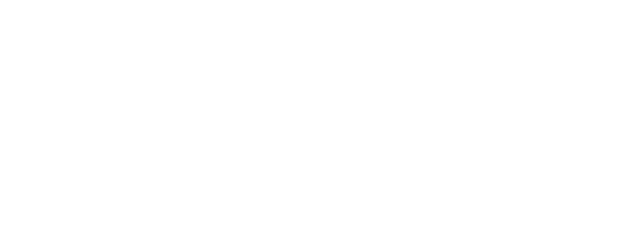
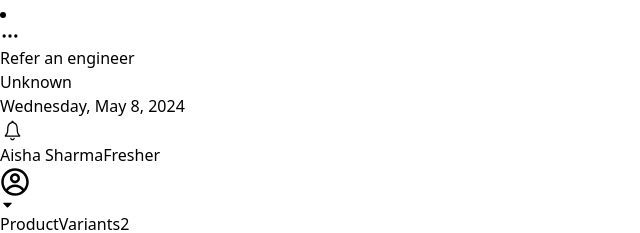
Before and after one commit to chgoutham199/webapp, a React (Vite) app: page /search/product-variants2 in a window 1280 px wide. Before the commit this address had no page. Shown: the part 734-967 px from the top of the page, without its empty margins (0-640 px from the left). Before the commit the page ends 800 px from the top, so only its background shows below. Built offline with nearby package versions, Linux system fonts and the light colour scheme.

Commit message:
create route for product variants 2

```diff
--- a/src/App.jsx
+++ b/src/App.jsx
@@ -3,6 +3,7 @@ import { BrowserRouter, Routes, Route } from "react-router-dom";
 import Forgotlayout from "./pages/forgotlayout";
 import ForgotEmail from "./pages/ForgotEmail";
 import ProductVariants from "./pages/ProductVariants";
+import ProductVariants2 from "./pages/ProductVariants2";
 import Layout from "./pages/Layout";
 import Home from "./pages/Home"
 import AddProduct from "./pages/AddProduct";
@@ -43,6 +44,7 @@ export default function App() {
           <Route index element={<Home />} />
           <Route path="/search/AddProduct" element={<AddProduct />} />
           <Route path="/search/product-variants" element={<ProductVariants />} />
+          <Route path="/search/product-variants2" element={<ProductVariants2/>} />
         </Route>
       </Routes>
     </BrowserRouter>
--- a/src/pages/ProductVariants.jsx
+++ b/src/pages/ProductVariants.jsx
@@ -1,4 +1,5 @@
 import { Bold } from 'lucide-react';
+import { useNavigate } from 'react-router';
 import React, { useState } from 'react';
 const initialVariants = [
   { id: 1, description: 'i3-12700HX (RTX 3050)', capabilities: 'Product Data Capability: Add Asset, Validate, Go Live', next: true },
@@ -13,6 +14,10 @@ const ProductVariants = () => {
     const newVariant = { id: variants.length + 1, description: 'New Variant', capabilities: 'Custom', next: false };
     setVariants([...variants, newVariant]);
   };
+  const navigate=useNavigate()
+  const handleClick =()=>{
+      navigate('/search/product-variants2')
+  }
   const rows = Math.ceil((variants.length + 1) / 3);
 return (
     <div className="bg-black text-white min-h-screen flex">
@@ -102,6 +107,7 @@ return (
               width: '163px'
             }}
             className="w-full text-center"
+            onClick={handleClick}
           >
             Confirm
           </button>
--- /dev/null
+++ b/src/pages/ProductVariants2.jsx
@@ -0,0 +1,7 @@
+import React from 'react'
+
+export default function ProductVariants2() {
+  return (
+    <div>ProductVariants2</div>
+  )
+}
```
